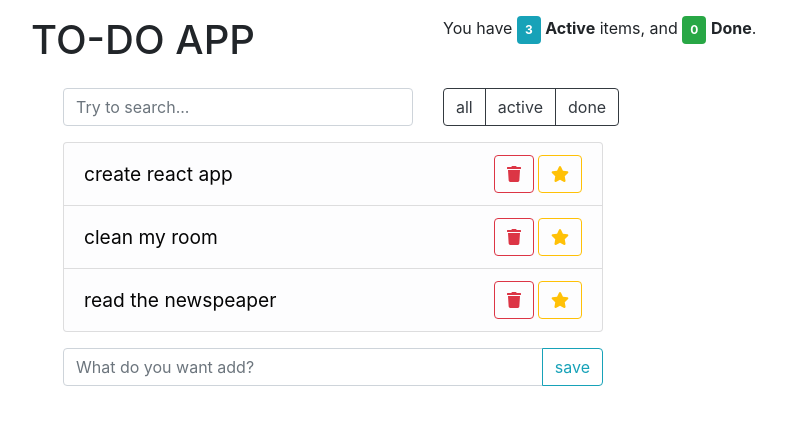
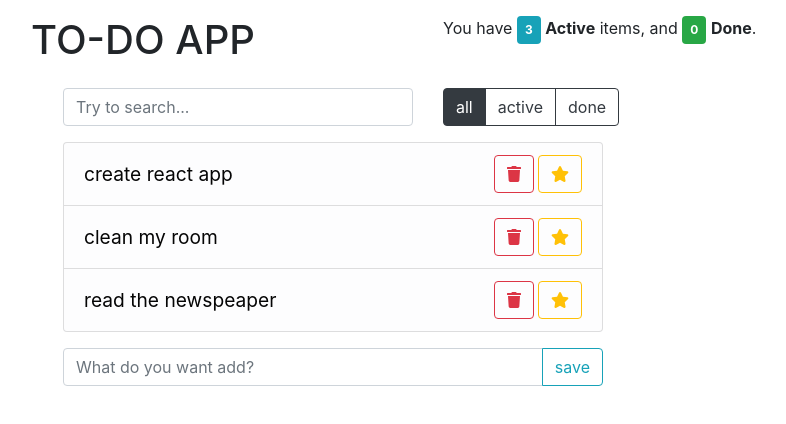
Before and after one commit to mrSerhi/React-toDo-List, a React (Create React App) app: page / in a window 1280 px wide. Shown: the top 424 px of the page, without its empty margins (307-1093 px from the left). Built offline with nearby package versions, Linux system fonts and the light colour scheme.

Commit message:
Was added sorting by SortBtn component and try to apply Active css class to on the clicked btn. issue#666

```diff
--- a/src/Components/App/App.js
+++ b/src/Components/App/App.js
@@ -34,7 +34,8 @@ class App extends Component {
         important: false
       }
     ],
-    query: ""
+    query: "",
+    sortFilter: ""
   };
 
   handleInputSearch = query => {
@@ -91,11 +92,25 @@ class App extends Component {
     });
   };
 
+  handleGetingSortFilter = filter => {
+    this.setState({ sortFilter: filter });
+  };
+
+  sortingItems = filter => {
+    const foundItems = this.state.items.filter(item =>
+      item.value.includes(this.state.query)
+    );
+    if (filter === "active") return foundItems.filter(item => !item.done);
+    if (filter === "done") return foundItems.filter(item => item.done);
+
+    return foundItems;
+  };
+
   render() {
     const { items, query } = this.state;
     const itemsDoneLength = items.filter(item => item.done).length;
     const itemsLength = items.length - itemsDoneLength;
-    const filteredItems = items.filter(item => item.value.includes(query));
+    const sortedItems = this.sortingItems(this.state.sortFilter);
 
     return (
       <section className="todo-app">
@@ -104,11 +119,11 @@ class App extends Component {
 
           <div className="row justify-content-center">
             <Search query={query} onSearch={this.handleInputSearch} />
-            <SortBlock />
+            <SortBlock onFilter={this.handleGetingSortFilter} />
           </div>
 
           <TodoList
-            items={filteredItems}
+            items={sortedItems}
             onItemDelete={this.handleItemDelete}
             onToggleDone={this.handleToggleDone}
             onToggleImportant={this.handleToggleImportant}
--- a/src/Components/SortButtonsSide/SortBtn.jsx
+++ b/src/Components/SortButtonsSide/SortBtn.jsx
@@ -1,21 +1,46 @@
 import React, { Component } from "react";
 
 class SortBlock extends Component {
-  state = {};
+  state = {
+    // type: {label: 'all', active: false},
+    types: [
+      { label: "all", active: true },
+      { label: "active", active: false },
+      { label: "done", active: false }
+    ]
+  };
+
+  handleGetingType = label => {
+    this.props.onFilter(label);
+    const shallCopy = [...this.state.types];
+    const index = shallCopy.findIndex(type => type.label === label);
+    shallCopy[index] = { ...shallCopy[index] };
+    shallCopy[index].active = !shallCopy[index].active;
+    this.setState({ types: shallCopy });
+  };
+
   render() {
+    const { types } = this.state;
+    const btnInitClassNames = "btn btn-outline-dark ";
+    const buttons = types.map(type => {
+      const { label, active } = type;
+      const btnActive = active
+        ? btnInitClassNames + "active"
+        : btnInitClassNames;
+      return (
+        <button
+          onClick={() => this.handleGetingType(label)}
+          type="button"
+          className={btnActive}
+        >
+          {label}
+        </button>
+      );
+    });
+
     return (
       <div className="col-2">
-        <div className="btn-group">
-          <button type="button" className="btn btn-outline-dark">
-            all
-          </button>
-          <button type="button" className="btn btn-outline-dark">
-            active
-          </button>
-          <button type="button" className="btn btn-outline-dark">
-            done
-          </button>
-        </div>
+        <div className="btn-group">{buttons}</div>
       </div>
     );
   }
```
